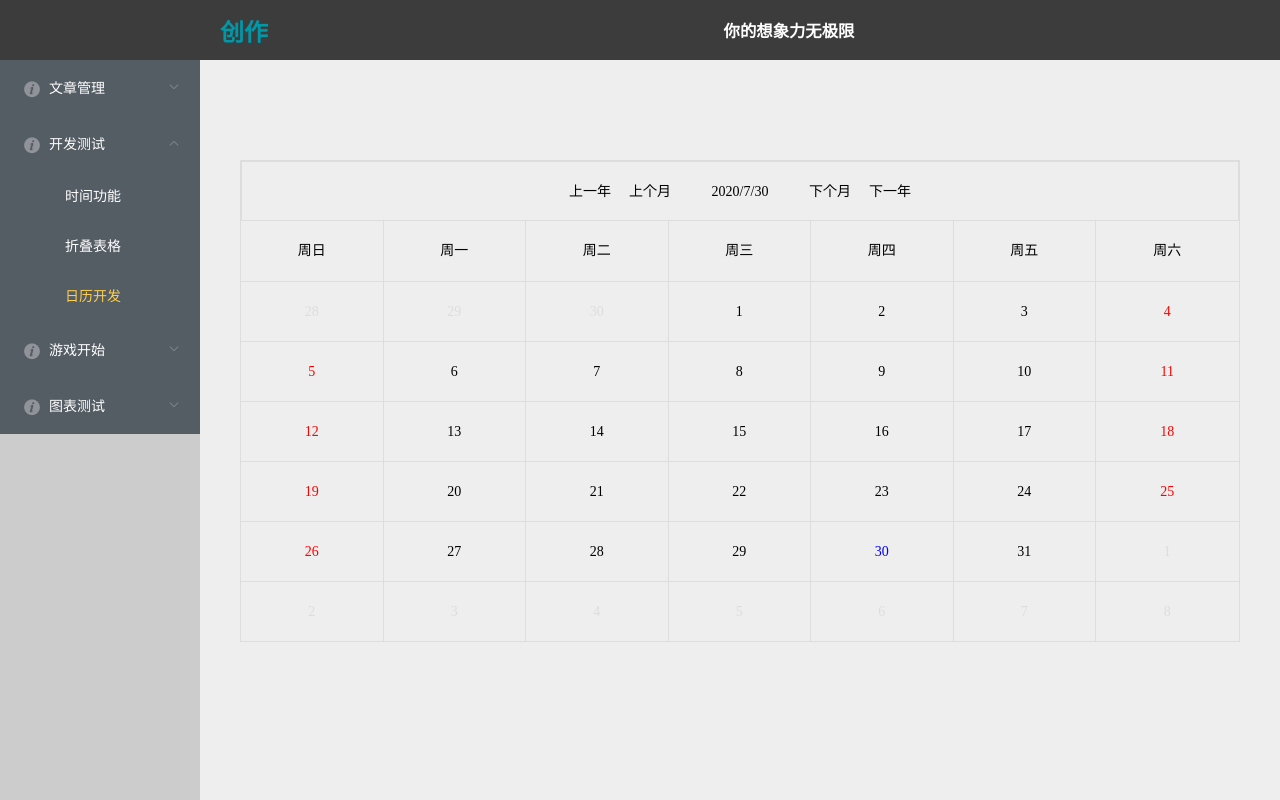
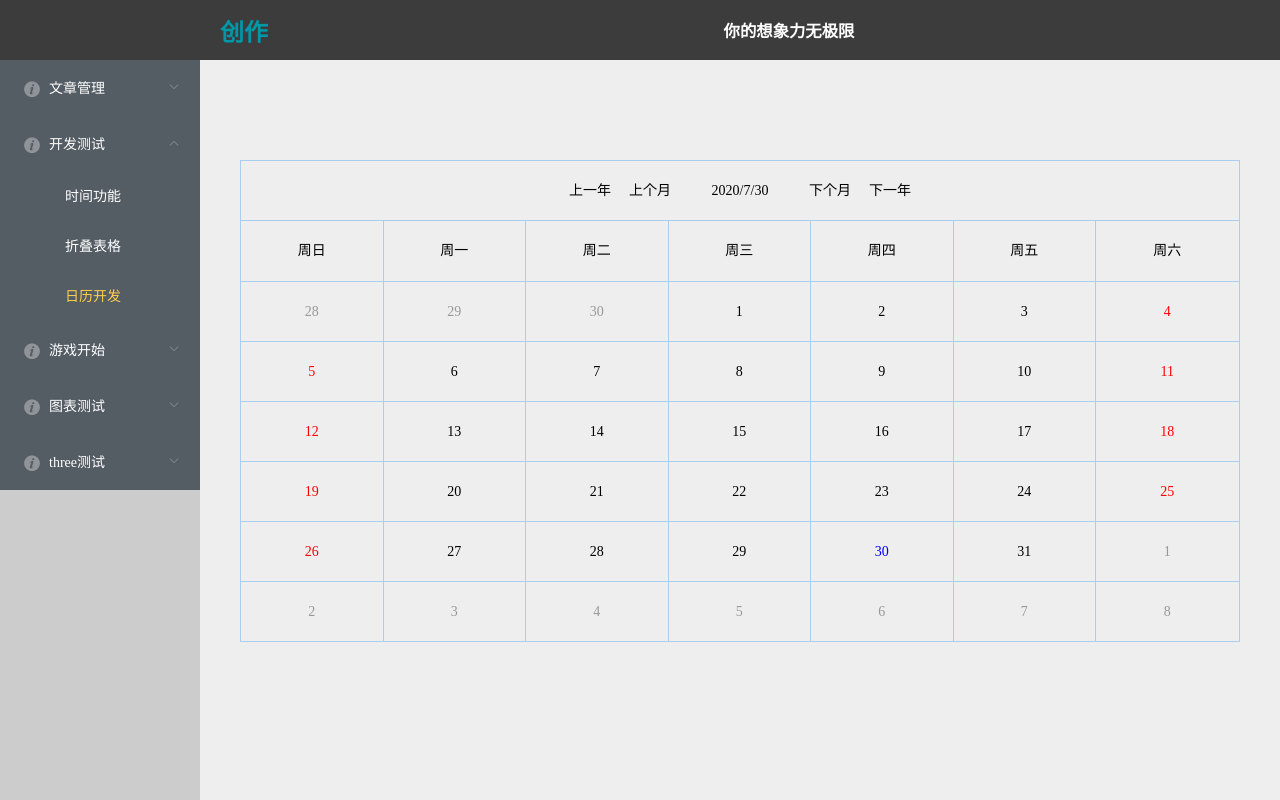
Before and after one commit to 4434/nvmjs, a Vue app: page /Calendar in a window 1280 px wide. Built offline with nearby package versions, Linux system fonts and the light colour scheme; a small style sheet from the web is missing; what vue-cropper would draw is missing.

Commit message:
修改日历颜色

```diff
--- a/package.json
+++ b/package.json
@@ -12,6 +12,7 @@
     "echarts": "^4.7.0",
     "element-ui": "^2.4.5",
     "qiniu-js": "^2.5.5",
+    "three": "^0.118.3",
     "vue": "^2.5.21",
     "vue-cropper": "^0.5.0",
     "vue-router": "^3.0.1",
--- a/src/components/common/LeftList.vue
+++ b/src/components/common/LeftList.vue
@@ -56,6 +56,12 @@ export default {
 				list: [{
 						title: '折线图表', router: 'Echarts',
 					}]
+				},{
+				title: 'three测试',
+				icon: 'el-icon-info',
+				list: [{
+						title: '开始测试', router: 'Three',
+					}]
 				}]
 		}
 	},
--- a/src/components/common/topHeader.vue
+++ b/src/components/common/topHeader.vue
@@ -6,7 +6,9 @@
                 <input v-model="form.search" type="" @keyup="keyBtn" name="" placeholder="关键字">
                 <span @click="searchBtn" class="search">搜索</span>
                 <span @click="resetBtn" class="search">重置</span>
-                <span @click="$router.push({name: 'Tank'})" class="search">坦克大战</span>
+                <span @click="$router.push({name: 'Tank'})">坦克大战</span>
+                <span @click="$router.push({name: 'keyGame'})">字母游戏</span>
+                <span @click="$router.push({name: 'Calendar'})">日历测试</span>
             </div>
             <div class="right">
                 <div class="sign-in" v-if="!token" @click="goToLogin">登陆</div>
--- a/src/router.js
+++ b/src/router.js
@@ -66,6 +66,10 @@ export default new Router({
         path: "/Echarts",
         name: "Echarts",
         component: (resolve) => {require(['@/views/admin/Echarts.vue'], resolve)}
+      },{
+        path: "/Three",
+        name: "Three",
+        component: (resolve) => {require(['@/views/admin/three/Three.vue'], resolve)}
       }]
     },{
       path: '/Login',
--- /dev/null
+++ b/src/views/admin/three/Three.vue
@@ -0,0 +1,51 @@
+<template>
+    <div id="three" ref="three">
+    </div>
+</template>
+<script>
+import * as THREE from 'three';
+export default {
+    data () {
+        return {
+
+        }
+    },
+    mounted () {
+        let box = this.$refs.three;
+        var scene = new THREE.Scene();
+        var camera = new THREE.PerspectiveCamera( 75, box.offsetWidth/box.offsetHeight, 0.1, 1000 );
+
+        var renderer = new THREE.WebGLRenderer();
+        renderer.setSize( box.offsetWidth, box.offsetHeight );
+        this.$refs.three.appendChild( renderer.domElement );
+
+        var geometry = new THREE.BoxGeometry( 1, 1, 1 );
+        var material = new THREE.MeshBasicMaterial( { color: 0x00ff00 } );
+        var cube = new THREE.Mesh( geometry, material );
+        scene.add( cube );
+
+        camera.position.z = 5;
+
+        var animate = function () {
+            requestAnimationFrame( animate );
+            cube.rotation.x += 0.01;
+            cube.rotation.y += 0.01;
+
+            renderer.render( scene, camera );
+        };
+
+        animate();
+    }
+
+}
+</script>
+<style lang="scss" scoped>
+    #three{
+        width: 100%;
+        height: 100%;
+        canvas{
+            width: 100%;
+            height: 100%;
+        }
+    }
+</style>
--- a/src/views/develop/Calendar.vue
+++ b/src/views/develop/Calendar.vue
@@ -2,22 +2,13 @@
   <div class="calendar_box">
     <div class="month_select_box">
       <div class="month_select">
-				<div class="btn prev-year" @click="prevYear">
-					上一年
-				</div>
-				<div class="btn prev" @click="prevMonth">
-					上个月
-				</div>
+        <div class="btn prev-year" @click="prevYear">上一年</div>
+        <div class="btn prev" @click="prevMonth">上个月</div>
         <div class="show_time" @click="nowMonth">
           <span v-if="date.now">{{date.now.time}}</span>
         </div>
-				<div class="btn next" @click="nextMonth">
-					下个月
-				</div>
-				<div class="btn next-year" @click="nextYear">
-					下一年
-				</div>
-
+        <div class="btn next" @click="nextMonth">下个月</div>
+        <div class="btn next-year" @click="nextYear">下一年</div>
       </div>
     </div>
     <div class="yk_calendar">
@@ -31,138 +22,143 @@
         <li>周六</li>
       </ul>
       <ul class="box">
-        <li v-for="(item, index) in date.showDate"
+        <li
+          v-for="(item, index) in date.showDate"
           :key="index"
           :class="item | classIndex(date)"
-        >{{item.display + 1}}</li>
+        >{{item.display + 1}}
+
+		</li>
       </ul>
     </div>
   </div>
 </template>
 <script>
-import calendar from '@/assets/js/develop/calendar.js';
-import { filter } from 'minimatch';
-import { stringify } from 'querystring';
+import calendar from "@/assets/js/develop/calendar.js";
+import { filter } from "minimatch";
+import { stringify } from "querystring";
 let c = new calendar();
 
 export default {
-  name: 'calendar',
+  name: "calendar",
   components: {},
-  data () {
+  data() {
     return {
-      date: {}
-    }
+      date: {},
+    };
   },
   filters: {
-    classIndex (item,date) {
-      if(item.type == 'prev' || item.type == 'next'){
-        return 'index';
+    classIndex(item, date) {
+      if (item.type == "prev" || item.type == "next") {
+        return "index";
       }
-      if(item.display + 1 == date.now.day){
-        return 'now';
+      if (item.display + 1 == date.now.day) {
+        return "now";
       }
-      return '';
-    }
+      return "";
     },
-  mounted () {
-
+  },
+  mounted() {
     this.date = c.showDate(c.timeFormat());
   },
 
   methods: {
-	nowMonth () {
+    nowMonth() {
       this.date = c.showDate(c.timeFormat());
     },
-	nextMonth () {
+    nextMonth() {
       this.date = c.showDate(c.nextTime(this.date.now.time));
     },
-	prevMonth () {
+    prevMonth() {
       this.date = c.showDate(c.prevTime(this.date.now.time));
     },
-	prevYear () {
+    prevYear() {
       this.date = c.showDate(c.prevYear(this.date.now.time));
     },
-	nextYear () {
+    nextYear() {
       this.date = c.showDate(c.nextYear(this.date.now.time));
-	}
-  }
-
-}
+    },
+  },
+};
 </script>
 
-<style scoped lang="scss">
+<style scoped>
 .calendar_box{
+  --color: #000;
+  --border: #abcdef;
+  --weekend: red;
+  --today: blue;
+  --null: #999;
+}
+.calendar_box {
   width: 1000px;
   margin: 100px auto 0;
-			border: 1px solid #ddd;
+  border: 1px solid var(--border);
   border-bottom: 0;
 }
-		.calendar_box ul.title{
+.calendar_box ul.title {
   width: 100%;
   display: flex;
   flex-wrap: wrap;
-			border-bottom: 1px solid #ddd;
+  border-bottom: 1px solid var(--border);
 }
-		.calendar_box ul.title li{
+.calendar_box ul.title li {
   width: 14.28%;
   height: 60px;
   line-height: 60px;
   text-align: center;
   box-sizing: border-box;
-			border-right: 1px solid #ddd;
+  border-right: 1px solid var(--border);
 }
-		.calendar_box ul.title li:last-child{
+.calendar_box ul.title li:last-child {
   border-right: 0;
 }
-		.calendar_box ul.box{
+.calendar_box ul.box {
   width: 100%;
+  display: flex;
   flex-wrap: wrap;
 }
-		.calendar_box ul.box:after{
-			content: "";
-			display: block;
-			clear: both;
-		}
-		.calendar_box ul.box li{
+.calendar_box ul.box li {
   width: 14.28%;
   height: 60px;
   line-height: 60px;
   text-align: center;
   box-sizing: border-box;
-			border-right: 1px solid #ddd;
-			border-bottom: 1px solid #ddd;
-			float: left;
+  color: var(--color);
+  border-right: 1px solid var(--border);
+  border-bottom: 1px solid var(--border);
+  position: relative;
 }
-		.calendar_box ul.box li:nth-child(7n){
-			color: red;
+.calendar_box ul.box li:nth-child(7n) {
+  color: var(--weekend);
 }
-		.calendar_box ul.box li:nth-child(7n-6){
-			color: red;
+.calendar_box ul.box li:nth-child(7n-6) {
+  color: var(--weekend);
 }
-		.calendar_box ul.box li.index{
-			color: #ddd;
+.calendar_box ul.box li.index {
+  color: var(--null);
 }
-		.calendar_box ul.box li.now{
-		color: blue;
+.calendar_box ul.box li.now {
+  color: var(--today);
 }
-		.calendar_box ul.box li:nth-child(7n){
+.calendar_box ul.box li:nth-child(7n) {
   border-right: 0;
 }
 
-		.month_select_box{
+.month_select_box {
   width: 100%;
   height: 60px;
   position: relative;
-			border: 1px solid #ddd;
+  border-bottom: 1px solid var(--border);
 }
-		.month_select_box .month_select{
+.month_select_box .month_select {
   width: 100%;
   height: 60px;
   display: flex;
   justify-content: center;
   align-items: center;
 }
-		.month_select_box .month_select .btn{
+.month_select_box .month_select .btn {
   width: 60px;
   height: 60px;
   line-height: 60px;
@@ -171,7 +167,7 @@ export default {
   display: inline-block;
   user-select: none;
 }
-		.month_select_box .month_select .show_time{
+.month_select_box .month_select .show_time {
   width: 120px;
   height: 60px;
   line-height: 60px;
@@ -179,8 +175,7 @@ export default {
   display: inline-block;
   cursor: pointer;
 }
-		.yk_calendar{
+.yk_calendar {
   width: 100%;
 }
-
 </style>
```
Also changed, not shown: 1 other file (tests, documents, lock files or other folders). Lines whose indentation alone changed are shown as unchanged.
